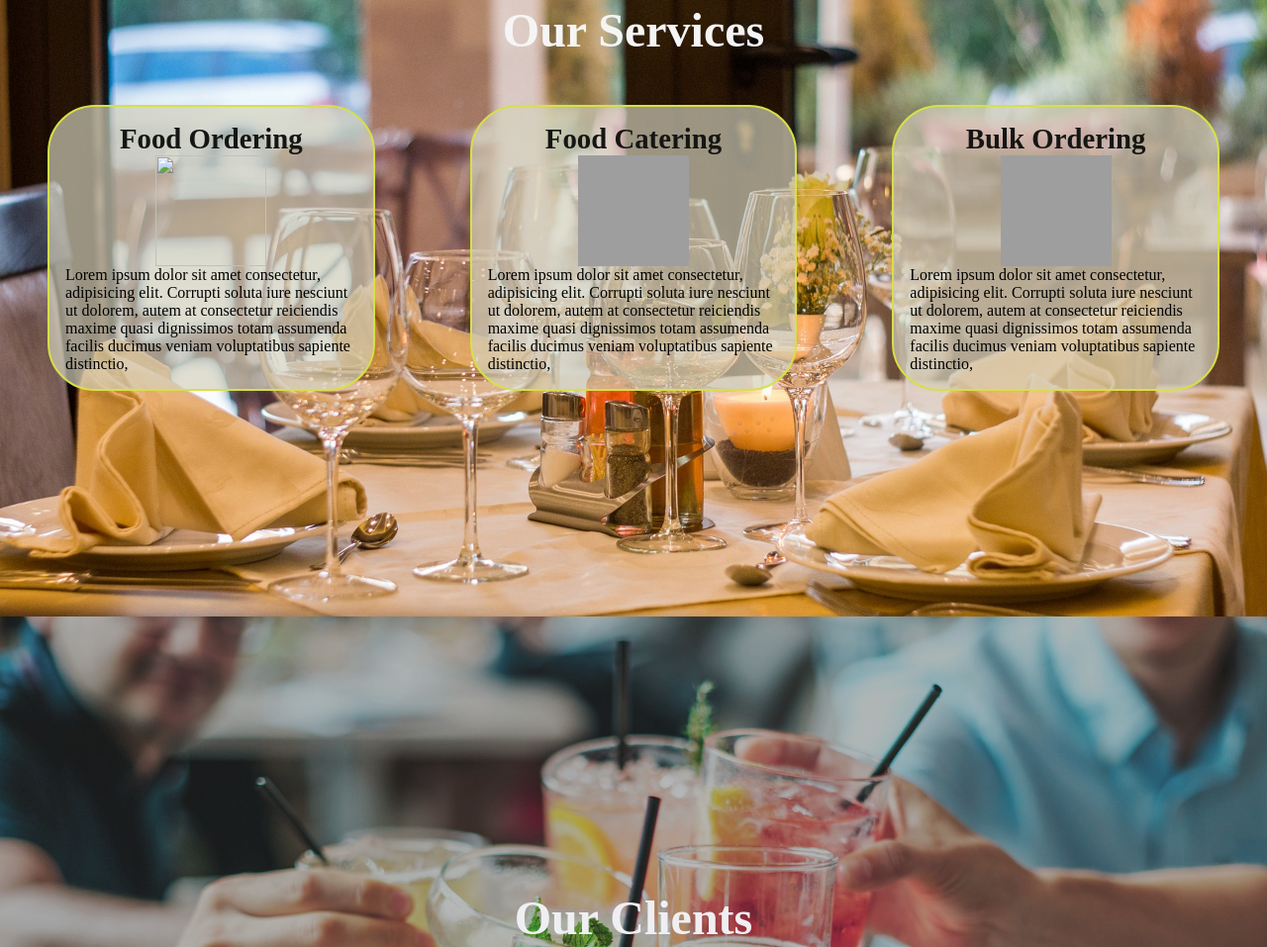
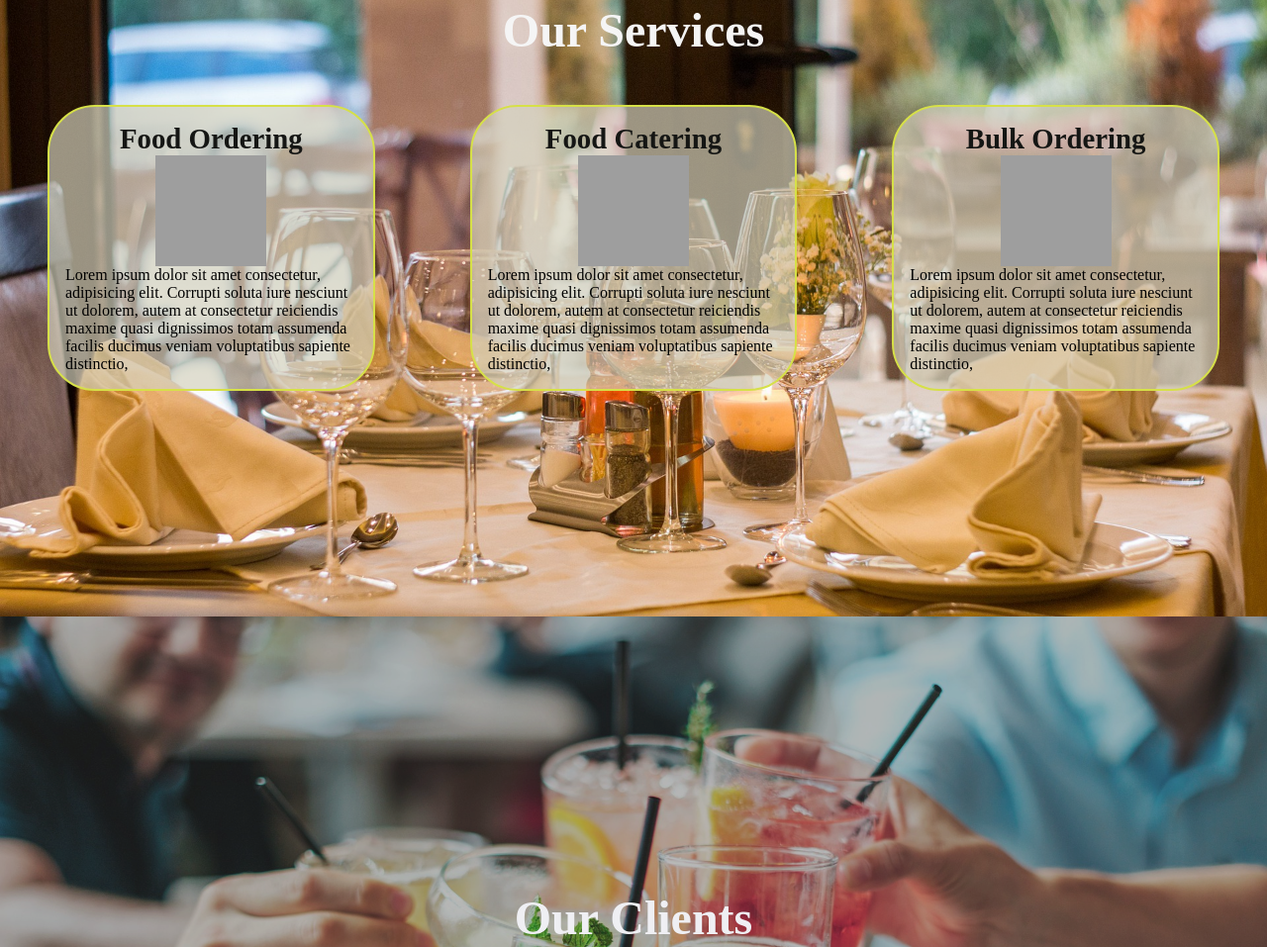
Before and after one commit to syedhassanulhaque/Restaurant-website, a plain HTML site: page food deliver new/index.html in a window 1280 px wide. Shown: the part 977-1934 px from the top of the page at 99% size. Drawn offline with Linux system fonts and the light colour scheme; the site is published under a folder, as on GitHub Pages, so addresses that start at the root find nothing.

Commit message:
Update index.html

```diff
--- a/food deliver new/index.html
+++ b/food deliver new/index.html
@@ -51,7 +51,7 @@
         <div class="box">
             <div class="item">
                 <h2>Food Ordering</h2>
-                <img src="/img/1.png" alt="">
+                <img src="img/1.png" alt="">
                 <p>Lorem ipsum dolor sit amet consectetur, adipisicing elit. Corrupti soluta iure nesciunt ut dolorem, autem at consectetur reiciendis maxime quasi dignissimos totam assumenda facilis ducimus veniam voluptatibus sapiente distinctio, </p>
             </div>
             <div class="item">
```
